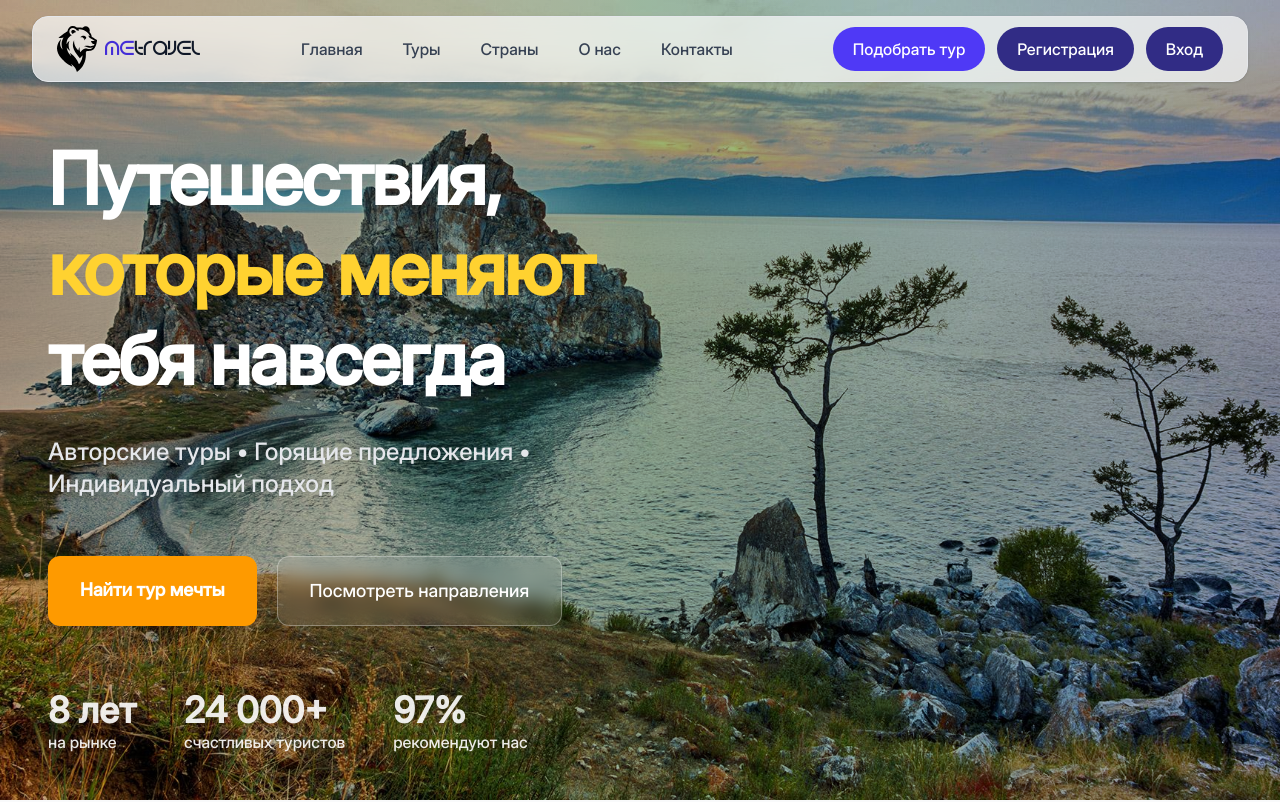
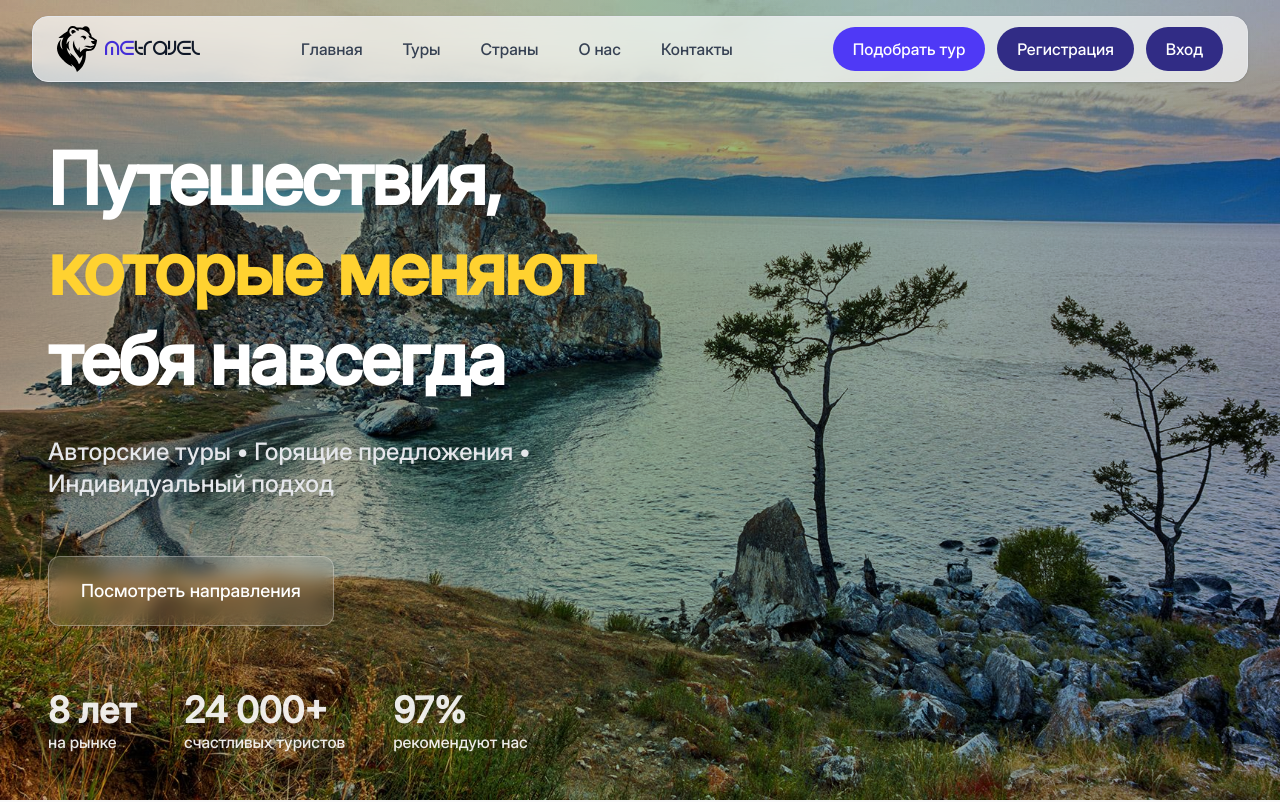
Before and after one commit to VladlenKhan/metravel, a React (Vite) app in the folder client/: page / in a window 1280 px wide. Shown: the top 802 px of the page. Built offline with nearby package versions, Linux system fonts and the light colour scheme.

Commit message:
убрана кнопка "найти тур мечты"

```diff
--- a/client/src/components/Hero.tsx
+++ b/client/src/components/Hero.tsx
@@ -28,9 +28,6 @@ export default function Hero() {
           </p>
 
           <div className="flex flex-col sm:flex-row gap-5">
-            <a href="#countries" className="px-8 py-5 bg-amber-500 hover:bg-amber-600 text-white text-lg font-semibold rounded-xl shadow-xl hover:shadow-2xl transform hover:-translate-y-1 transition-all duration-300">
-              Найти тур мечты
-            </a>
             <a href="#tours" className="px-8 py-5 bg-white/10 hover:bg-white/20 backdrop-blur-sm text-white text-lg font-medium rounded-xl border border-white/30 transition-all duration-300">
               Посмотреть направления
             </a>
```
